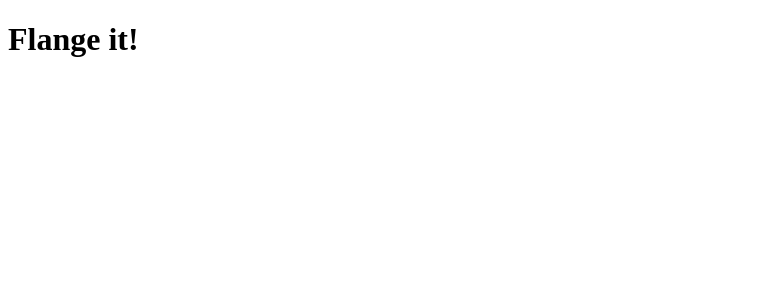
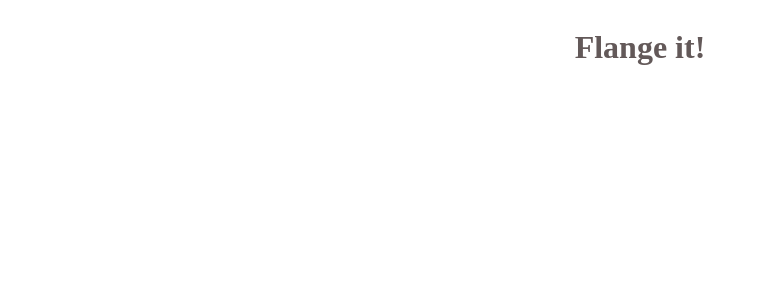
Before and after one commit to jprymak/flange-it, a React (Create React App) app: page / in a window 1280 px wide. Shown: the top 300 px of the page, without its empty margins (0-758 px from the left). Built offline with nearby package versions, Linux system fonts and the light colour scheme.

Commit message:
import main.sccs to index.js

```diff
--- a/src/index.js
+++ b/src/index.js
@@ -1,7 +1,7 @@
 import React from 'react';
 import ReactDOM from 'react-dom';
 import App from './components/App';
-
+import "./scss/main.scss"
 
 ReactDOM.render(
   <React.StrictMode>
--- a/src/scss/main.scss
+++ b/src/scss/main.scss
@@ -0,0 +1,20 @@
+html{
+    box-sizing:border-box;
+  }
+
+  *,
+  *:before,
+  *:after{
+    box-sizing:inherit;
+  }
+
+
+.header{
+    color: rgb(99, 89, 89);
+
+}
+
+.main{
+    display:flex;
+    justify-content: center;
+}
```
